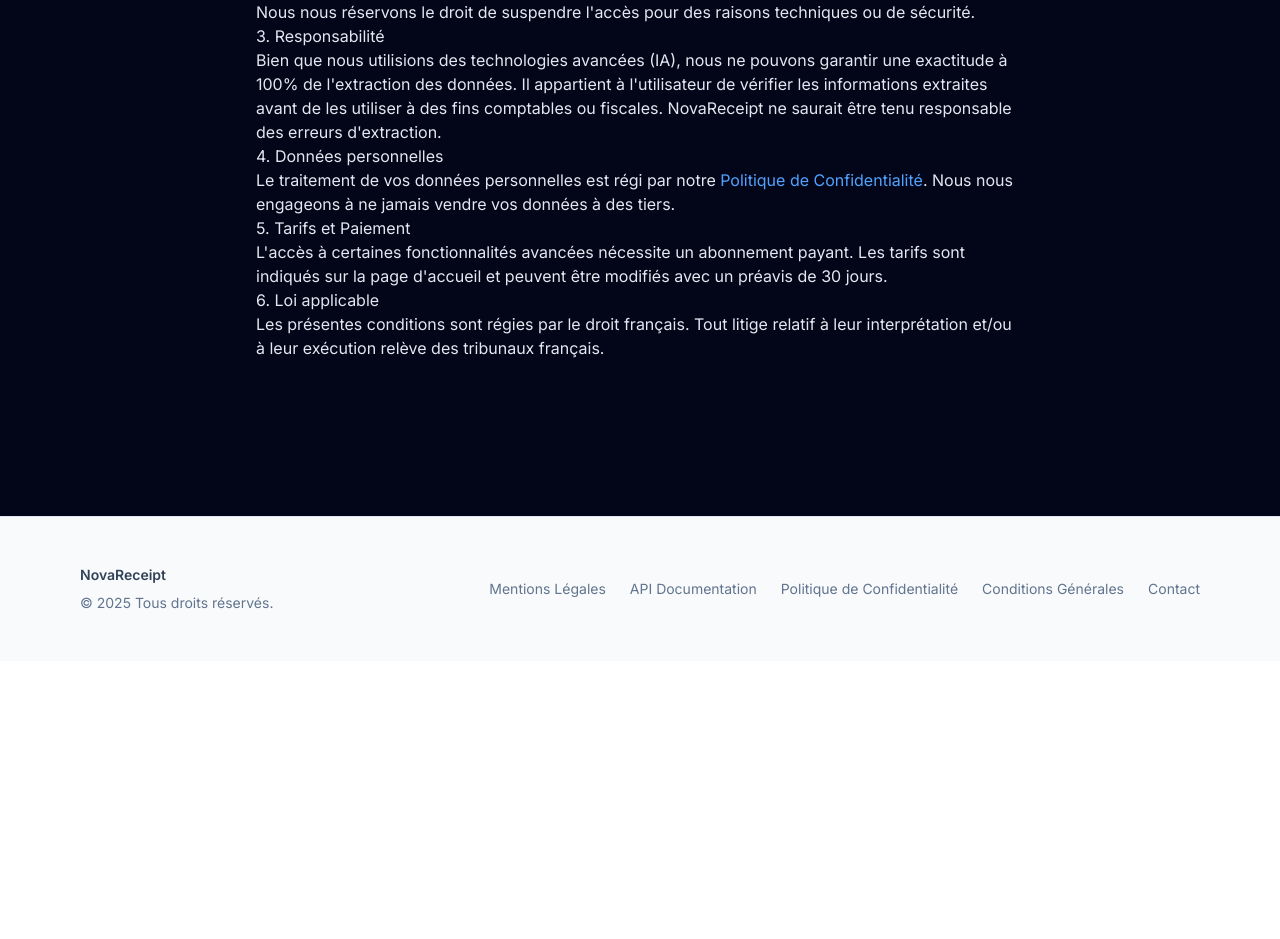
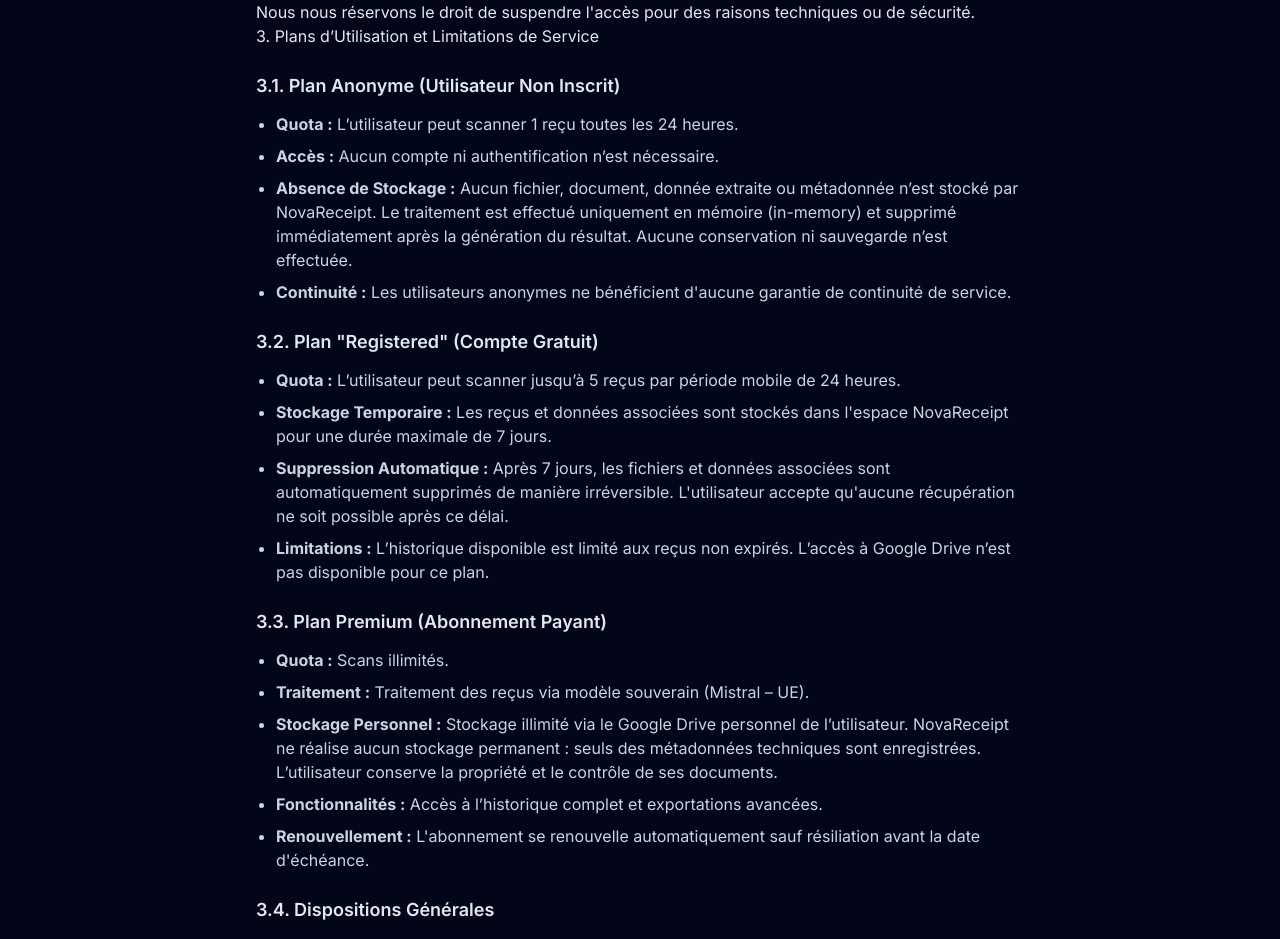
Before and after one commit to mdia12/receipt-ocr, a Next.js app: page /legal/terms in a window 1280 px wide. Shown: the part 349-1288 px from the top of the page. Before the commit the page ends 1010 px from the top, so only its background shows below. Built offline with nearby package versions, Linux system fonts and the light colour scheme; no server answers.

Commit message:
Docs: Add Plans & Service Limitations section to Terms of Service

```diff
--- a/app/legal/terms/page.tsx
+++ b/app/legal/terms/page.tsx
@@ -21,22 +21,54 @@
             Le service est accessible 24h/24 et 7j/7, sauf cas de force majeure ou maintenance programmée. Nous nous réservons le droit de suspendre l'accès pour des raisons techniques ou de sécurité.
           </p>
 
-          <h3>3. Responsabilité</h3>
+          <h3>3. Plans d’Utilisation et Limitations de Service</h3>
+
+          <h4 className="text-lg font-semibold text-slate-200 mt-6 mb-3">3.1. Plan Anonyme (Utilisateur Non Inscrit)</h4>
+          <ul className="list-disc pl-5 space-y-2 text-slate-300 mb-4">
+            <li><strong>Quota :</strong> L’utilisateur peut scanner 1 reçu toutes les 24 heures.</li>
+            <li><strong>Accès :</strong> Aucun compte ni authentification n’est nécessaire.</li>
+            <li><strong>Absence de Stockage :</strong> Aucun fichier, document, donnée extraite ou métadonnée n’est stocké par NovaReceipt. Le traitement est effectué uniquement en mémoire (in-memory) et supprimé immédiatement après la génération du résultat. Aucune conservation ni sauvegarde n’est effectuée.</li>
+            <li><strong>Continuité :</strong> Les utilisateurs anonymes ne bénéficient d&apos;aucune garantie de continuité de service.</li>
+          </ul>
+
+          <h4 className="text-lg font-semibold text-slate-200 mt-6 mb-3">3.2. Plan &quot;Registered&quot; (Compte Gratuit)</h4>
+          <ul className="list-disc pl-5 space-y-2 text-slate-300 mb-4">
+            <li><strong>Quota :</strong> L’utilisateur peut scanner jusqu’à 5 reçus par période mobile de 24 heures.</li>
+            <li><strong>Stockage Temporaire :</strong> Les reçus et données associées sont stockés dans l&apos;espace NovaReceipt pour une durée maximale de 7 jours.</li>
+            <li><strong>Suppression Automatique :</strong> Après 7 jours, les fichiers et données associées sont automatiquement supprimés de manière irréversible. L&apos;utilisateur accepte qu&apos;aucune récupération ne soit possible après ce délai.</li>
+            <li><strong>Limitations :</strong> L’historique disponible est limité aux reçus non expirés. L’accès à Google Drive n’est pas disponible pour ce plan.</li>
+          </ul>
+
+          <h4 className="text-lg font-semibold text-slate-200 mt-6 mb-3">3.3. Plan Premium (Abonnement Payant)</h4>
+          <ul className="list-disc pl-5 space-y-2 text-slate-300 mb-4">
+            <li><strong>Quota :</strong> Scans illimités.</li>
+            <li><strong>Traitement :</strong> Traitement des reçus via modèle souverain (Mistral – UE).</li>
+            <li><strong>Stockage Personnel :</strong> Stockage illimité via le Google Drive personnel de l’utilisateur. NovaReceipt ne réalise aucun stockage permanent : seuls des métadonnées techniques sont enregistrées. L’utilisateur conserve la propriété et le contrôle de ses documents.</li>
+            <li><strong>Fonctionnalités :</strong> Accès à l’historique complet et exportations avancées.</li>
+            <li><strong>Renouvellement :</strong> L&apos;abonnement se renouvelle automatiquement sauf résiliation avant la date d&apos;échéance.</li>
+          </ul>
+
+          <h4 className="text-lg font-semibold text-slate-200 mt-6 mb-3">3.4. Dispositions Générales</h4>
           <p>
-            Bien que nous utilisions des technologies avancées (IA), nous ne pouvons garantir une exactitude à 100% de l'extraction des données. Il appartient à l'utilisateur de vérifier les informations extraites avant de les utiliser à des fins comptables ou fiscales. NovaReceipt ne saurait être tenu responsable des erreurs d'extraction.
+            NovaReceipt se réserve le droit de suspendre ou limiter l&apos;utilisation en cas d&apos;abus ou de requêtes automatisées. Les quotas mentionnés ci-dessus peuvent évoluer ; les utilisateurs seront informés de tout changement significatif.
           </p>
 
-          <h3>4. Données personnelles</h3>
+          <h3>4. Responsabilité</h3>
+          <p>
+            Bien que nous utilisions des technologies avancées (IA), nous ne pouvons garantir une exactitude à 100% de l&apos;extraction des données. Il appartient à l&apos;utilisateur de vérifier les informations extraites avant de les utiliser à des fins comptables ou fiscales. NovaReceipt ne saurait être tenu responsable des erreurs d&apos;extraction.
+          </p>
+
+          <h3>5. Données personnelles</h3>
           <p>
             Le traitement de vos données personnelles est régi par notre <a href="/legal/privacy" className="text-blue-400 hover:underline">Politique de Confidentialité</a>. Nous nous engageons à ne jamais vendre vos données à des tiers.
           </p>
 
-          <h3>5. Tarifs et Paiement</h3>
+          <h3>6. Tarifs et Paiement</h3>
           <p>
-            L'accès à certaines fonctionnalités avancées nécessite un abonnement payant. Les tarifs sont indiqués sur la page d'accueil et peuvent être modifiés avec un préavis de 30 jours.
+            L&apos;accès à certaines fonctionnalités avancées nécessite un abonnement payant. Les tarifs sont indiqués sur la page d&apos;accueil et peuvent être modifiés avec un préavis de 30 jours.
           </p>
 
-          <h3>6. Loi applicable</h3>
+          <h3>7. Loi applicable</h3>
           <p>
             Les présentes conditions sont régies par le droit français. Tout litige relatif à leur interprétation et/ou à leur exécution relève des tribunaux français.
           </p>
```
